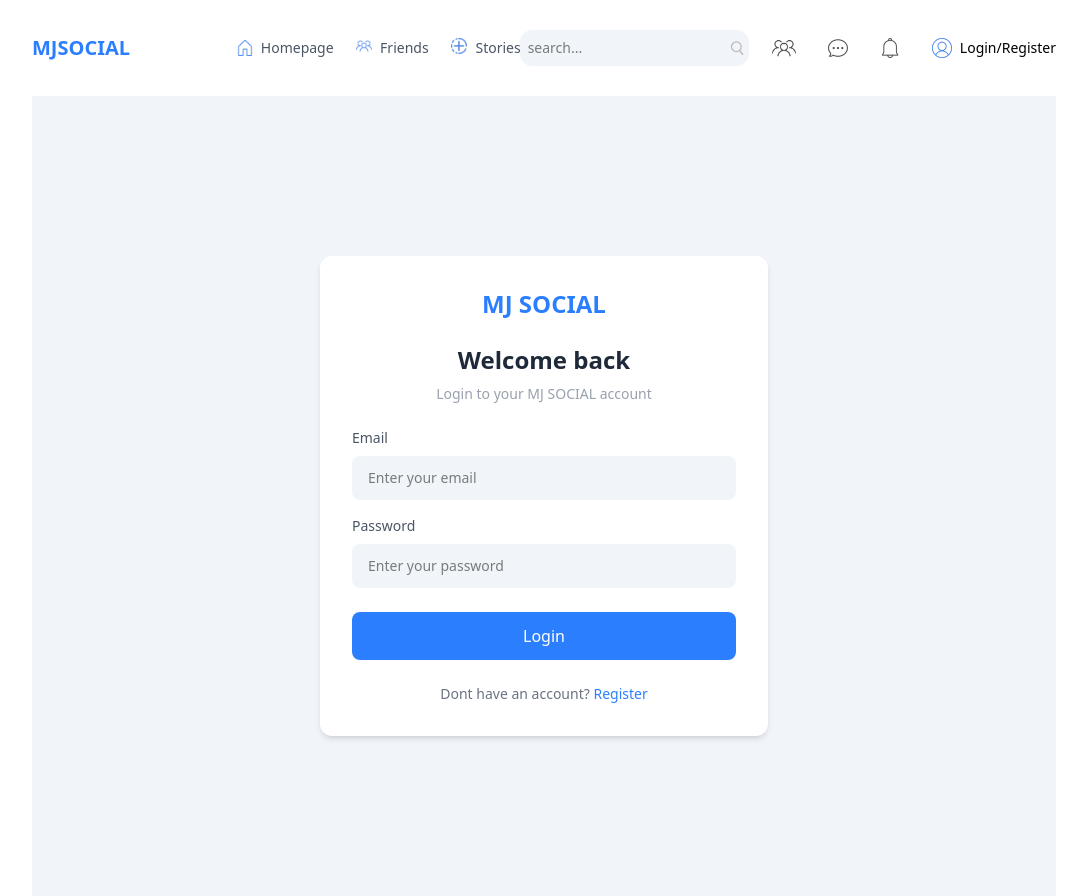
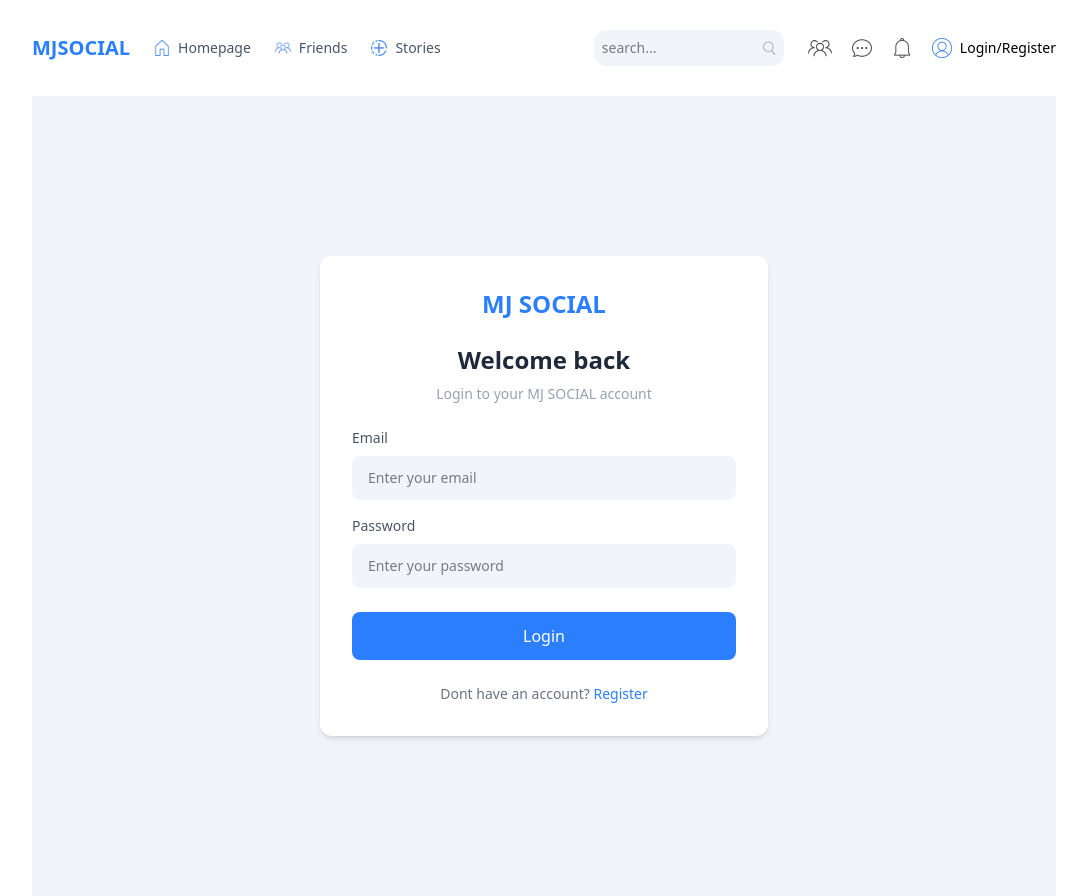
Before and after one commit to MohamadJ99/Social-Media-App, a Next.js app: page /login in a window 1280 px wide. Shown: the whole page, without its empty margins (96-1183 px from the left). Built offline with nearby package versions, Linux system fonts and the light colour scheme.

Commit message:
fix: persist authenticated user in navbar

```diff
--- a/src/components/Navbar.tsx
+++ b/src/components/Navbar.tsx
@@ -1,4 +1,5 @@
 "use client";
+
 import Link from "next/link";
 import MobileMenu from "./MobileMenu";
 import Image from "next/image";
@@ -7,75 +8,132 @@ import { useRouter } from "next/navigation";
 
 const Navbar = () => {
   const router = useRouter();
-  const { user, logout } = useAuth();
+  const { user, logout, loading } = useAuth();
   return (
-    <div className="h-24 flex items-center justify-between">
+    <div className="h-24 flex items-center justify-between gap-6">
+
       {/* LEFT */}
-      <div className="md:hidden lg:block w-[20%]">
-        <Link href="/" className="font-bold text-xl text-blue-500">MJSOCIAL</Link>
+      <div className="shrink-0">
+        <Link
+          href="/"
+          className="font-bold text-xl text-blue-500 whitespace-nowrap"
+        >
+          MJSOCIAL
+        </Link>
       </div>
+
       {/* CENTER */}
-      <div className="hidden md:flex w-[50%] text-sm items-center justify-between">
+      <div className="hidden md:flex flex-1 items-center justify-between min-w-0">
+
         {/* LINKS */}
-        <div className="flex gap-6 text-gray-600">
-          <Link href="/" className="flex items-center gap-2">
-            <Image src="/home.png" alt="Homepage" width={16} height={16} className="w-4 h-4" />
+        <div className="flex gap-5 lg:gap-6 text-gray-600 text-sm">
+
+          <Link
+            href="/"
+            className="flex items-center gap-2 whitespace-nowrap hover:text-blue-500 transition"
+          >
+            <Image
+              src="/home.png"
+              alt="Homepage"
+              width={16}
+              height={16}
+              className="w-4 h-4"
+            />
             <span>Homepage</span>
           </Link>
 
-          <Link href="/" className="flex gap-2">
-            <Image src="/friends.png" alt="Friends" width={16} height={16} className="w-4 h-4" />
+          <Link
+            href="/"
+            className="flex items-center gap-2 whitespace-nowrap hover:text-blue-500 transition"
+          >
+            <Image
+              src="/friends.png"
+              alt="Friends"
+              width={16}
+              height={16}
+              className="w-4 h-4"
+            />
             <span>Friends</span>
           </Link>
 
-          <Link href="/" className="flex gap-2">
-            <Image src="/stories.png" alt="Stories" width={16} height={16} className="w-4 h-4" />
+          <Link
+            href="/"
+            className="flex items-center gap-2 whitespace-nowrap hover:text-blue-500 transition"
+          >
+            <Image
+              src="/stories.png"
+              alt="Stories"
+              width={16}
+              height={16}
+              className="w-4 h-4"
+            />
             <span>Stories</span>
           </Link>
 
         </div>
+
+        {/* SEARCH */}
         <div className="hidden xl:flex p-2 bg-slate-100 items-center rounded-xl">
-          <input type="text" placeholder="search..." className="bg-transparent outline-none" />
-          <Image src="/search.png" alt="" width={14} height={14} />
+
+          <input
+            type="text"
+            placeholder="search..."
+            className="bg-transparent outline-none text-sm w-40"
+          />
+
+          <Image
+            src="/search.png"
+            alt="Search"
+            width={14}
+            height={14}
+          />
+
         </div>
 
       </div>
+
       {/* RIGHT */}
-      <div className="w-[30%] flex items-center gap-4 xl:gap-8 justify-end">
+      <div className="flex items-center gap-3 lg:gap-5 shrink-0">
 
-        <div className="cursor-pointer">
+        {/* PEOPLE */}
+        <div className="hidden sm:block cursor-pointer">
           <Image
             src="/people.png"
-            alt=""
+            alt="People"
             width={24}
             height={24}
           />
         </div>
 
-        <div className="cursor-pointer">
+        {/* MESSAGES */}
+        <div className="hidden sm:block cursor-pointer">
           <Image
             src="/messages.png"
-            alt=""
+            alt="Messages"
             width={20}
             height={20}
           />
         </div>
 
-        <div className="cursor-pointer">
+        {/* NOTIFICATIONS */}
+        <div className="hidden sm:block cursor-pointer">
           <Image
             src="/notifications.png"
-            alt=""
+            alt="Notifications"
             width={20}
             height={20}
           />
         </div>
 
-        {user ? (
-          <div className="flex items-center gap-4">
+        {/* AUTH */}
+        {!loading && (
+          user ? (
+            <div className="flex items-center gap-3">
 
+              {/* PROFILE */}
               <Link
                 href={`/profile/${user.id}`}
-              className="flex items-center gap-2 text-sm"
+                className="flex items-center gap-2 text-sm font-medium hover:text-blue-500 transition"
               >
                 <Image
                   src="/login.png"
@@ -84,15 +142,18 @@ const Navbar = () => {
                   height={24}
                 />
 
-              <span>{user.name}</span>
+                <span className="whitespace-nowrap">
+                  {user.name}
+                </span>
               </Link>
 
+              {/* LOGOUT */}
               <button
                 onClick={async () => {
                   await logout();
                   router.push("/login");
                 }}
-              className="text-sm text-red-500 hover:text-red-600 cursor-pointer"
+                className="text-sm text-red-500 hover:text-red-600 cursor-pointer whitespace-nowrap"
               >
                 Logout
               </button>
@@ -100,6 +161,7 @@ const Navbar = () => {
             </div>
           ) : (
             <div className="flex items-center gap-2 text-sm">
+
               <Image
                 src="/login.png"
                 alt="Login"
@@ -107,20 +169,24 @@ const Navbar = () => {
                 height={20}
               />
 
-            <Link href="/login">
+              <Link
+                href="/login"
+                className="whitespace-nowrap hover:text-blue-500 transition"
+              >
                 Login/Register
               </Link>
+
             </div>
+          )
         )}
 
+        {/* MOBILE MENU */}
         <MobileMenu />
 
       </div>
 
-
-
     </div>
-  )
-}
+  );
+};
 
 export default Navbar;
--- a/src/context/AuthContext.tsx
+++ b/src/context/AuthContext.tsx
@@ -18,7 +18,7 @@ type AuthContextType = {
     token: string | null;
     loading: boolean;
     login: (token: string, user: User) => void;
-    logout: () => void;
+    logout: () => Promise<void>;
 };
 
 const AuthContext = createContext<AuthContextType | undefined>(
@@ -35,18 +35,57 @@ export const AuthProvider = ({
     const [loading, setLoading] = useState(true);
 
     useEffect(() => {
+        const getUser = async () => {
             const storedToken = localStorage.getItem("token");
-        const storedUser = localStorage.getItem("user");
 
-        if (storedToken) {
-            setToken(storedToken);
+
+            if (!storedToken) {
+                setLoading(false);
+                return;
             }
 
-        if (storedUser) {
-            setUser(JSON.parse(storedUser));
+            setToken(storedToken);
+
+
+            try {
+                const response = await fetch(
+                    `${process.env.NEXT_PUBLIC_API_URL}/user`,
+                    {
+                        method: "GET",
+                        headers: {
+                            Authorization: `Bearer ${storedToken}`,
+                            Accept: "application/json",
+                        },
+                    }
+                );
+
+
+                if (!response.ok) {
+                    throw new Error("Invalid token");
                 }
 
+                const data = await response.json();
+
+                setUser(data.user);
+
+                localStorage.setItem(
+                    "user",
+                    JSON.stringify(data.user)
+                );
+            } catch (error) {
+                console.error("Authentication error:", error);
+
+                localStorage.removeItem("token");
+                localStorage.removeItem("user");
+
+                setToken(null);
+                setUser(null);
+            } finally {
                 setLoading(false);
+            }
+        };
+
+        getUser();
     }, []);
 
     const login = (token: string, user: User) => {
@@ -60,13 +99,16 @@ export const AuthProvider = ({
     const logout = async () => {
         if (token) {
             try {
-                await fetch(`${process.env.NEXT_PUBLIC_API_URL}/logout`, {
+                await fetch(
+                    `${process.env.NEXT_PUBLIC_API_URL}/logout`,
+                    {
                         method: "POST",
                         headers: {
                             Authorization: `Bearer ${token}`,
                             Accept: "application/json",
                         },
-                });
+                    }
+                );
             } catch (error) {
                 console.error("Logout error:", error);
             }
```
Lines whose indentation alone changed are shown as unchanged.
